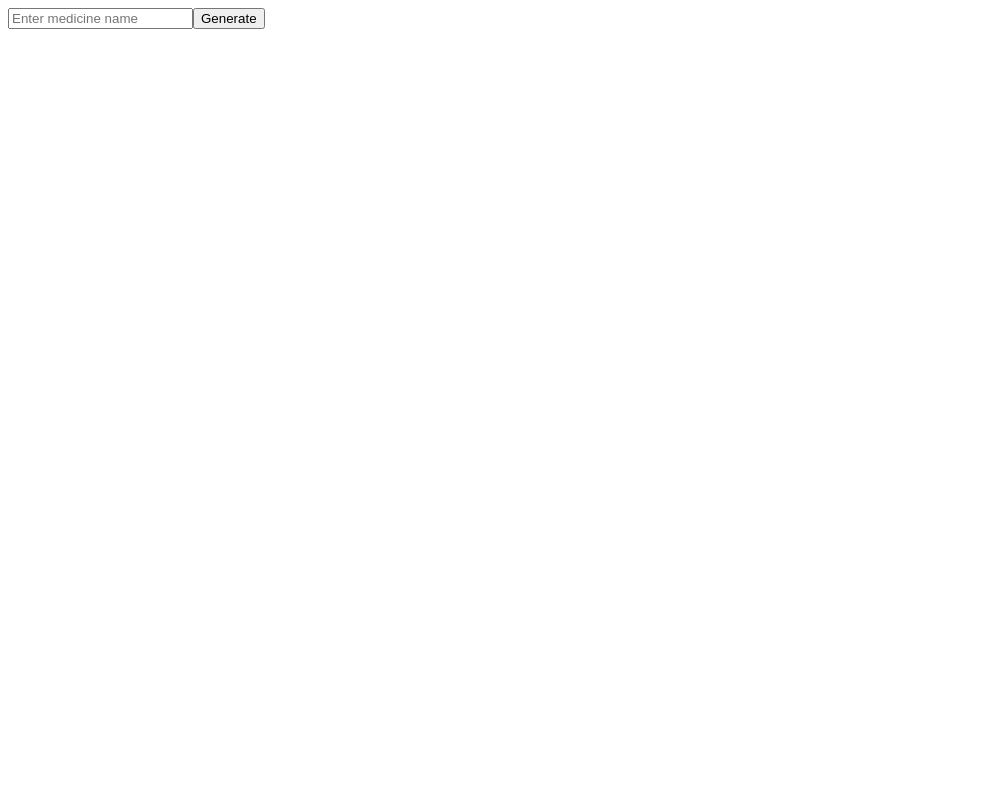
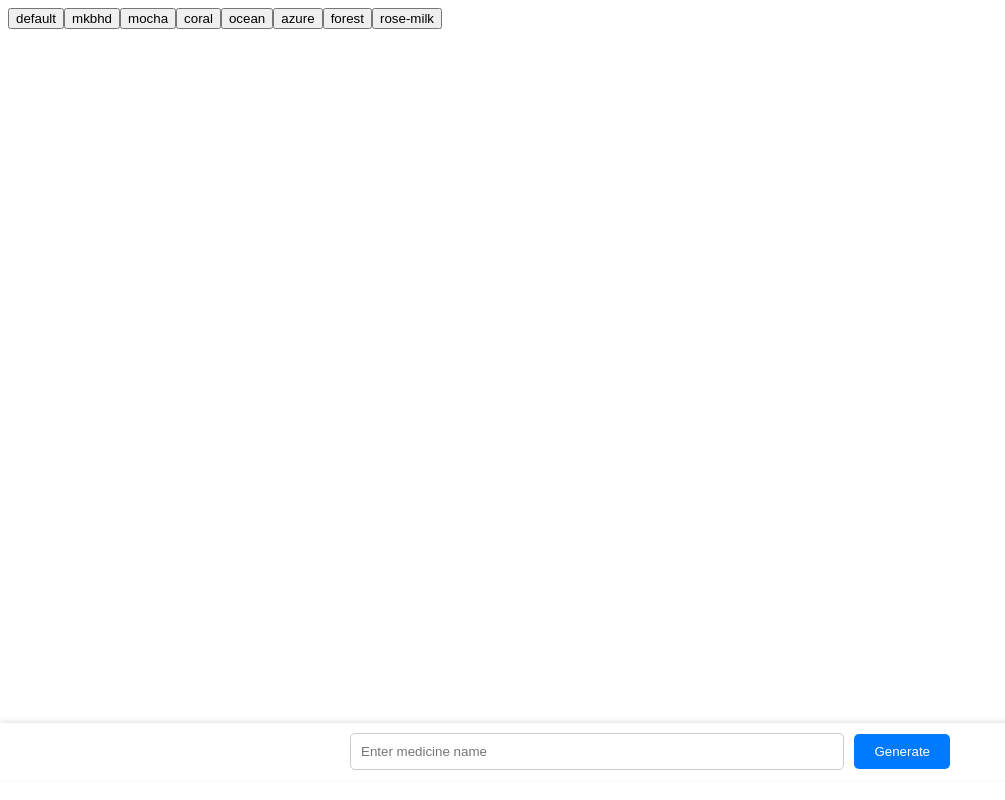
Before and after one commit to Avanishpatidar/AI_PHARMA, a React (Vite) app in the folder Cilent/: page / in a window 1280 px wide. Shown: the whole page, without its empty margins (0-1005 px from the left). Built offline with nearby package versions, Linux system fonts and the light colour scheme.

Commit message:
add the themes

```diff
--- a/Cilent/src/App.jsx
+++ b/Cilent/src/App.jsx
@@ -1,14 +1,81 @@
 import React, { useState } from 'react';
 import InputForm from './components/InputForm';
 import GeneratedContent from './components/GeneratedContent';
+import './App.css';
+
+const themes = {
+  default: {
+    bgColor: '#f9f9f9',
+    fontColor: '#333',
+    hlColor: '#007bff',
+    fgColor: '#f9f9f9'
+  },
+  mkbhd: {
+    bgColor: '#000',
+    fontColor: '#fff',
+    hlColor: '#4caf50',
+    fgColor: '#333'
+  },
+  mocha: {
+    bgColor: '#f2e6d8',
+    fontColor: '#3b2925',
+    hlColor: '#c19875',
+    fgColor: '#f2e6d8'
+  },
+  coral: {
+    bgColor: '#f07866',
+    fontColor: '#fff',
+    hlColor: '#fc5a50',
+    fgColor: '#f5cac3'
+  },
+  ocean: {
+    bgColor: '#007bff',
+    fontColor: '#fff',
+    hlColor: '#64a6ff',
+    fgColor: '#00203f'
+  },
+  azure: {
+    bgColor: '#f0faff',
+    fontColor: '#333',
+    hlColor: '#1a73e8',
+    fgColor: '#d7e8fa'
+  },
+  forest: {
+    bgColor: '#005108',
+    fontColor: '#fff',
+    hlColor: '#68b35d',
+    fgColor: '#003c09'
+  },
+  'rose-milk': {
+    bgColor: '#fce4ec',
+    fontColor: '#333',
+    hlColor: '#f48fb1',
+    fgColor: '#fff0f6'
+  }
+};
 
 function App() {
   const [generatedContent, setGeneratedContent] = useState('');
+  const [selectedTheme, setSelectedTheme] = useState(themes.default);
+
+  const toggleTheme = (themeName) => {
+    setSelectedTheme(themes[themeName]);
+    document.documentElement.className = `theme-${themeName}`; // Apply theme-specific class to <html>
+  };
 
   return (
-    <div>
-      <InputForm setGeneratedContent={setGeneratedContent} />
-      <GeneratedContent generatedContent={generatedContent} />
+    <div className="app">
+      <div className="theme-toggle">
+        {Object.keys(themes).map((themeName, index) => (
+          <button key={index} onClick={() => toggleTheme(themeName)}>
+            {themeName}
+          </button>
+        ))}
+      </div>
+      <div className="app-content" style={{ backgroundColor: selectedTheme.bgColor, color: selectedTheme.fontColor }}>
+        <InputForm setGeneratedContent={setGeneratedContent} />
+        <GeneratedContent generatedContent={generatedContent} theme={selectedTheme} />
+      </div>
     </div>
   );
 }
--- a/Cilent/src/components/GeneratedContent.css
+++ b/Cilent/src/components/GeneratedContent.css
@@ -4,29 +4,32 @@
   display: flex;
   flex-wrap: wrap;
   gap: 20px;
+  background-color: var(--bg-color);
+  color: var(--font-color);
 }
 
 .card {
   flex: 1 1 300px;  /* Adjust width of the cards */
-  border: 1px solid #ddd;
+  border: 1px solid var(--hl-color);
   border-radius: 8px;
   padding: 15px;
-  background-color: #f9f9f9;
+  background-color: var(--fg-color);
   box-shadow: 0 2px 5px rgba(0, 0, 0, 0.1);
-  transition: transform 0.2s;
+  transition: transform 0.2s, box-shadow 0.2s; /* Added transition for transform and box-shadow */
 }
 
 .card:hover {
   transform: scale(1.02);
+  box-shadow: 0 4px 8px rgba(0, 0, 0, 0.2); /* Adjusted box-shadow on hover */
 }
 
 .card-title {
   font-size: 1.2em;
   margin-bottom: 10px;
-  color: #333;
+  color: var(--hl-color);
 }
 
 .card-content {
   font-size: 1em;
-  color: #666;
+  color: var(--font-color);
 }
--- a/Cilent/src/components/GeneratedContent.jsx
+++ b/Cilent/src/components/GeneratedContent.jsx
@@ -18,7 +18,7 @@ const sectionTitles = [
   'Estimated Price in INR'
 ];
 
-function GeneratedContent({ generatedContent }) {
+function GeneratedContent({ generatedContent, theme }) {
   if (!generatedContent) return null;
 
   // Clean up the content by removing unwanted symbols
@@ -37,8 +37,16 @@ function GeneratedContent({ generatedContent }) {
     }
   });
 
+  // Define CSS variables based on theme
+  const themeVars = {
+    '--bg-color': theme.bgColor || '#f9f9f9',
+    '--font-color': theme.fontColor || '#333',
+    '--hl-color': theme.hlColor || '#007bff',
+    '--fg-color': theme.fgColor || '#666'
+  };
+
   return (
-    <div className="generated-content">
+    <div className="generated-content" style={themeVars}>
       <h2>Generated Content:</h2>
       {sectionTitles.map((title, index) => (
         sections[title] && (
--- a/Cilent/src/components/InputForm.css
+++ b/Cilent/src/components/InputForm.css
@@ -1,13 +1,23 @@
-.input-form {
+  .input-form {
+    display: flex;
+    justify-content: center;
+    align-items: flex-end; /* Align items to the bottom */
+    position: fixed;
+    bottom: 20px; /* Adjust distance from bottom as needed */
+    left: 0;
+    width: 100%;
+    background-color: #fff;
+    padding: 10px;
+    box-shadow: 0 -2px 5px rgba(0, 0, 0, 0.1);
+  }
+
+  .input-form form {
     display: flex;
     align-items: center;
-    padding: 10px;
-    background-color: #fff;
-    border-top: 1px solid #ddd;
-    position: fixed;
-    bottom: 0;
+    justify-content: center;
     width: 100%;
-    box-shadow: 0 -2px 5px rgba(0, 0, 0, 0.1);
+    max-width: 600px; /* Adjust max-width as needed */
+    margin: 0 auto; /* Center horizontally */
   }
 
   .input-form input {
--- a/Cilent/src/components/InputForm.jsx
+++ b/Cilent/src/components/InputForm.jsx
@@ -1,5 +1,6 @@
 import React, { useState } from 'react';
 import Loader from './Loader';
+import './InputForm.css'; // Import the CSS file for InputForm styling
 
 function InputForm({ setGeneratedContent }) {
   const [medicineName, setMedicineName] = useState('');
@@ -26,6 +27,7 @@ function InputForm({ setGeneratedContent }) {
   };
 
   return (
+    <div className="input-form">
       <form onSubmit={handleSubmit}>
         <input
           type="text"
@@ -37,6 +39,7 @@ function InputForm({ setGeneratedContent }) {
           {loading ? <Loader loading={loading} /> : 'Generate'}
         </button>
       </form>
+    </div>
   );
 }
 
--- a/Cilent/src/components/Loader.css
+++ b/Cilent/src/components/Loader.css
@@ -1,6 +1,19 @@
-/* src/components/Loader.css */
 .loader {
+  position: fixed;
+  top: 0;
+  left: 0;
+  width: 100%;
+  height: 100%;
+  display: none;
+  background-color: rgba(0, 0, 0, 0.5); /* Semi-transparent background */
+  z-index: 1000; /* Ensure it's on top of other content */
+
+  /* Flexbox styles to center the loader */
   display: flex;
   align-items: center;
   justify-content: center;
 }
+
+.loader.active {
+  display: flex; /* Show loader when active */
+}
--- a/Cilent/src/components/Loader.jsx
+++ b/Cilent/src/components/Loader.jsx
@@ -1,12 +1,11 @@
-// src/components/Loader.jsx
 import React from 'react';
 import { ClipLoader } from 'react-spinners';
 import './Loader.css';
 
 function Loader({ loading }) {
   return (
-    <div className="loader">
-      <ClipLoader size={20} color="#ffffff" loading={loading} />
+    <div className={`loader ${loading ? 'active' : ''}`}>
+      <ClipLoader size={50} color="#ffffff" loading={loading} />
     </div>
   );
 }
```
Lines whose indentation alone changed are shown as unchanged.
